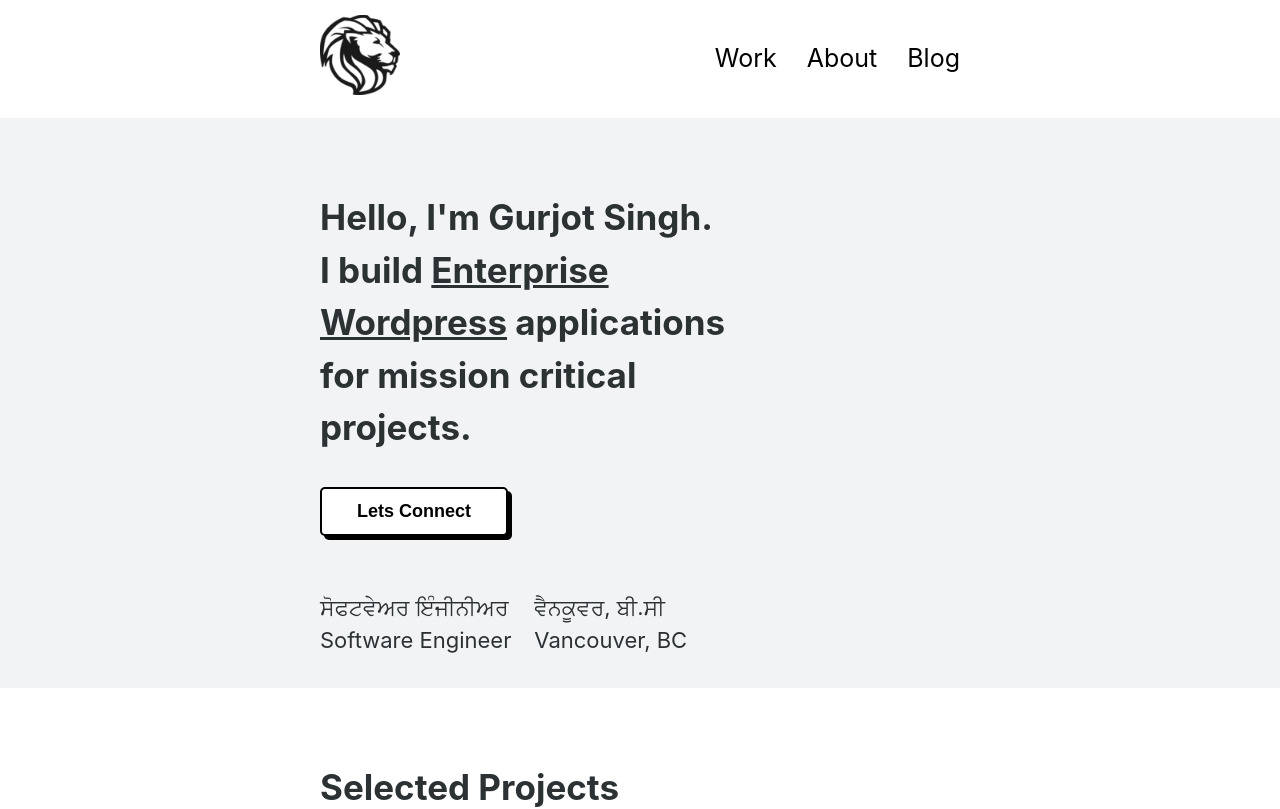
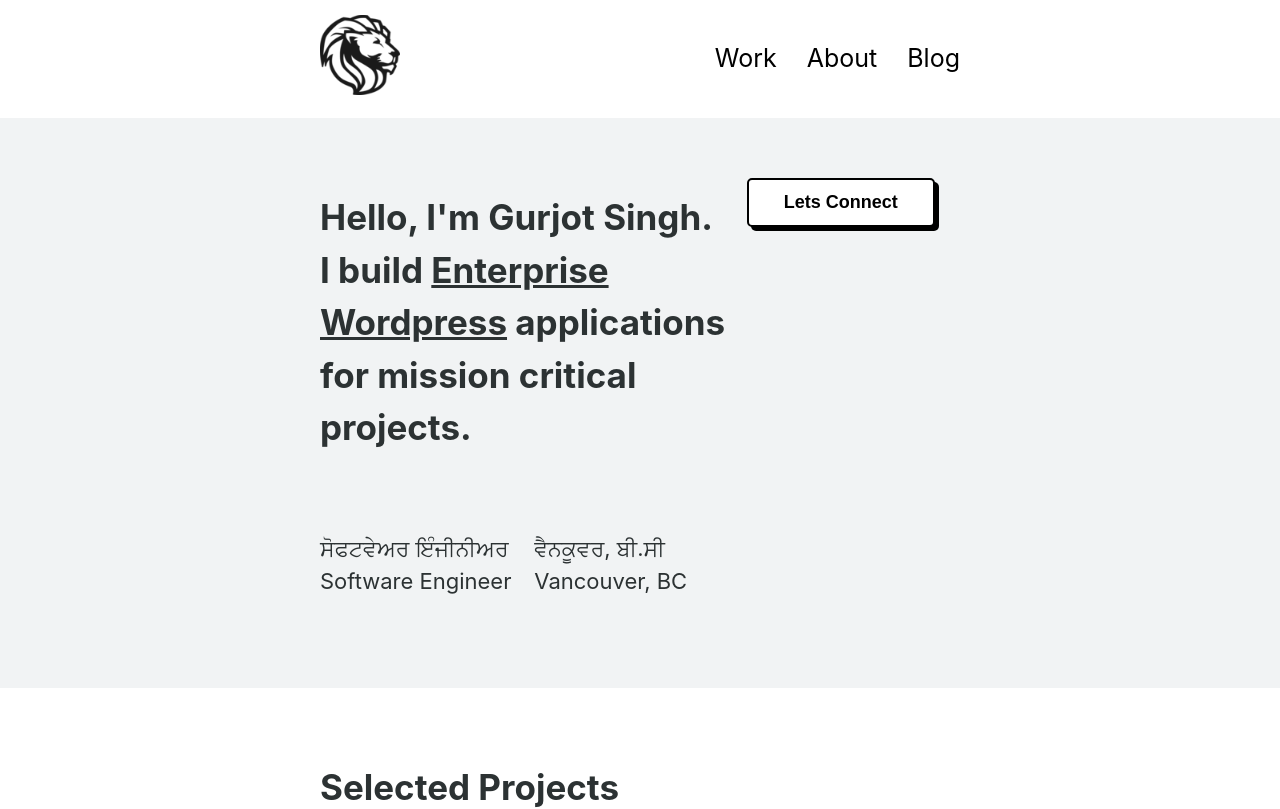
Before and after one commit to gurjotsinghdev/gurjotsinghdev, a Next.js app: page / in a window 1280 px wide. Shown: the top 809 px of the page. Built offline with nearby package versions, Linux system fonts and the light colour scheme.

Commit message:
lottie undo

```diff
--- a/components/hero.js
+++ b/components/hero.js
@@ -1,12 +1,11 @@
 import Head from 'next/head'
 import styles from '../styles/Hero.module.css'
+
 
 export default function Hero ( ) {
     return (
         <>
-
             <div className={styles.heroSection}>
-                <div className={styles.heroInfo}>
                 <h1>
                 Hello, I&apos;m Gurjot Singh. <br />I build <u>Enterprise Wordpress</u> applications for mission critical projects.
 
@@ -24,16 +23,8 @@ export default function Hero ( ) {
                     <p className={styles.locationEnglish}>Vancouver, BC</p>
                     </div>
                 </div>
+
             </div>
-
-                <div className={styles.heroLottie}>
-                <div>
-          <script src="https://unpkg.com/@lottiefiles/lottie-player@latest/dist/lottie-player.js"></script>
-          <lottie-player src="https://assets6.lottiefiles.com/packages/lf20_1cazwtnc.json"  background="transparent"  speed="0.5"  loop autoplay></lottie-player>
-        </div>
-                </div>
-            </div>
-
 
         </>
     )
```
Lines whose indentation alone changed are shown as unchanged.
